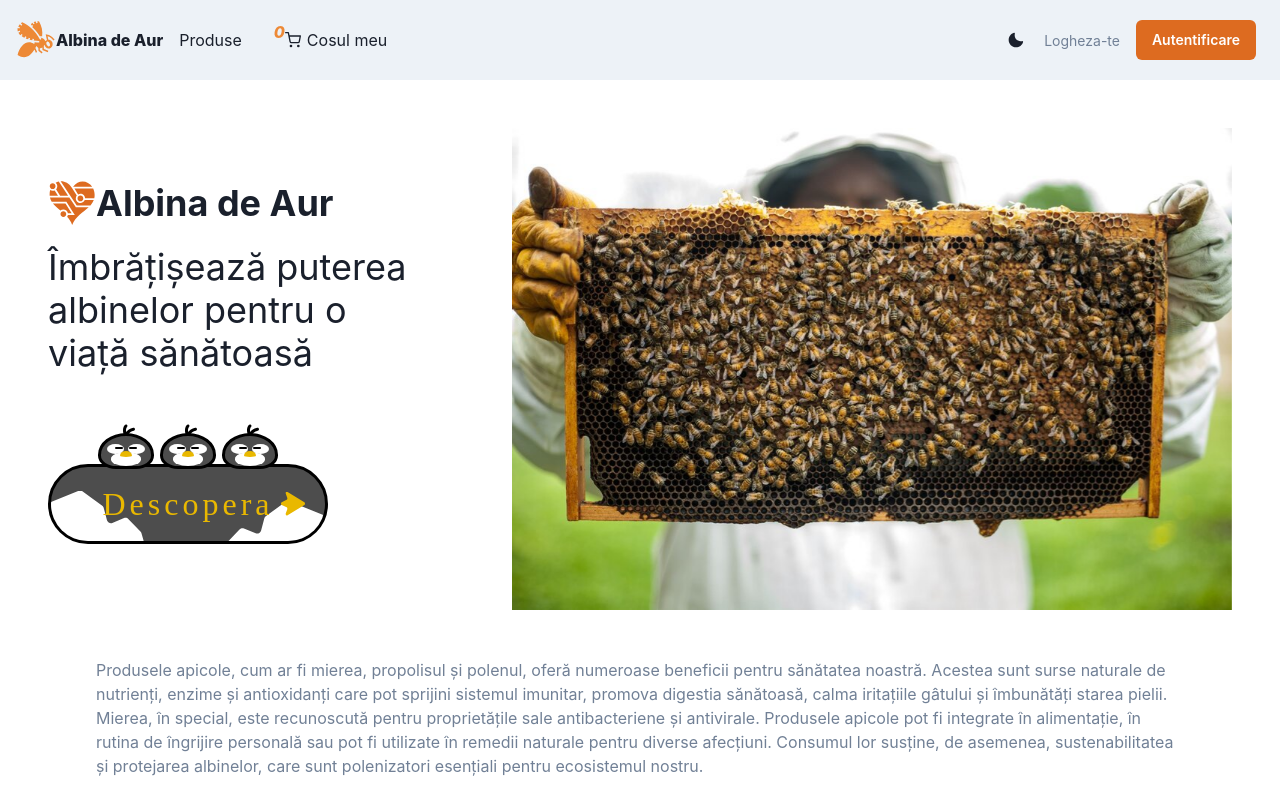
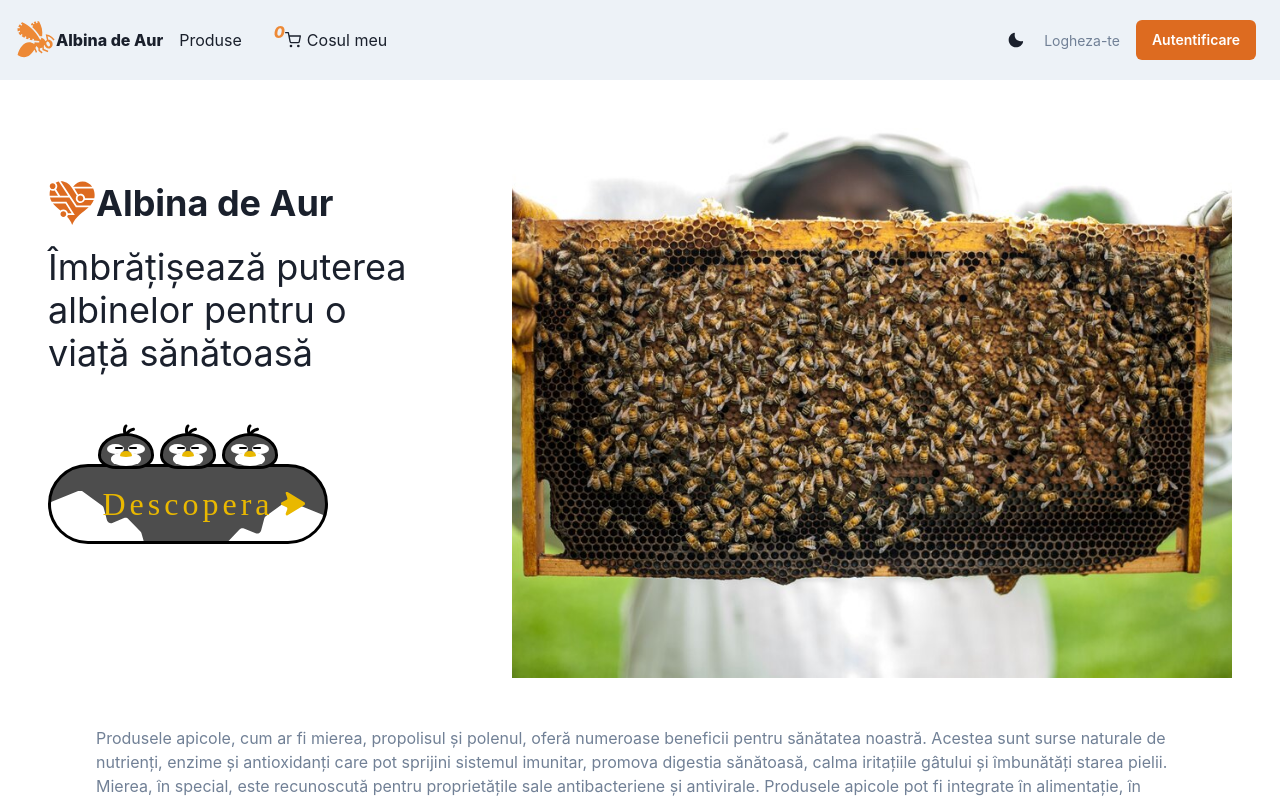
Before and after one commit to naixsheron/AlbinaDeAur, a React (Create React App) app in the folder client/: page / in a window 1280 px wide. Shown: the top 800 px of the page. Built offline with nearby package versions, Linux system fonts and the light colour scheme.

Commit message:
w+h re image

```diff
--- a/client/src/screens/LandingScreen.jsx
+++ b/client/src/screens/LandingScreen.jsx
@@ -100,11 +100,10 @@ const LandingScreen = () => (
           src="images/apicol2.jpg"
           alt="La rapita"
           fallback={<Skeleton />}
-          minW="550"
-          minH="400"
+          width={550}
+          height={550}
           objectFit="cover"
           flex="1"
-          className="wasteland "
         />
       </Flex>
     </Stack>
```
